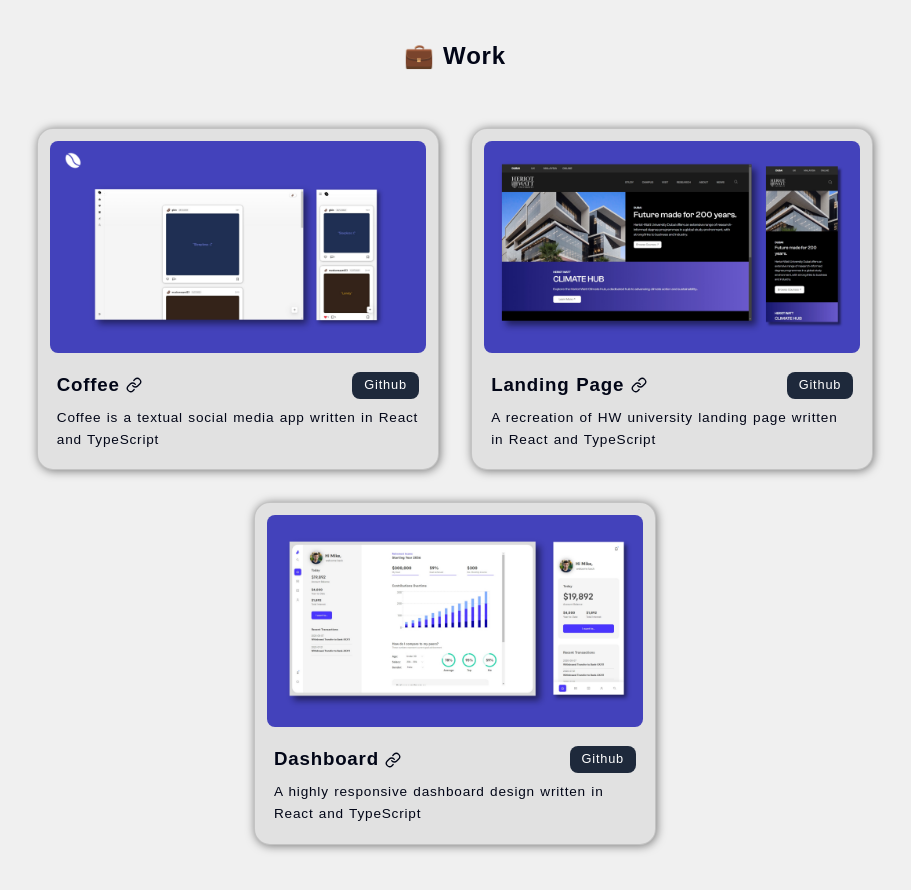
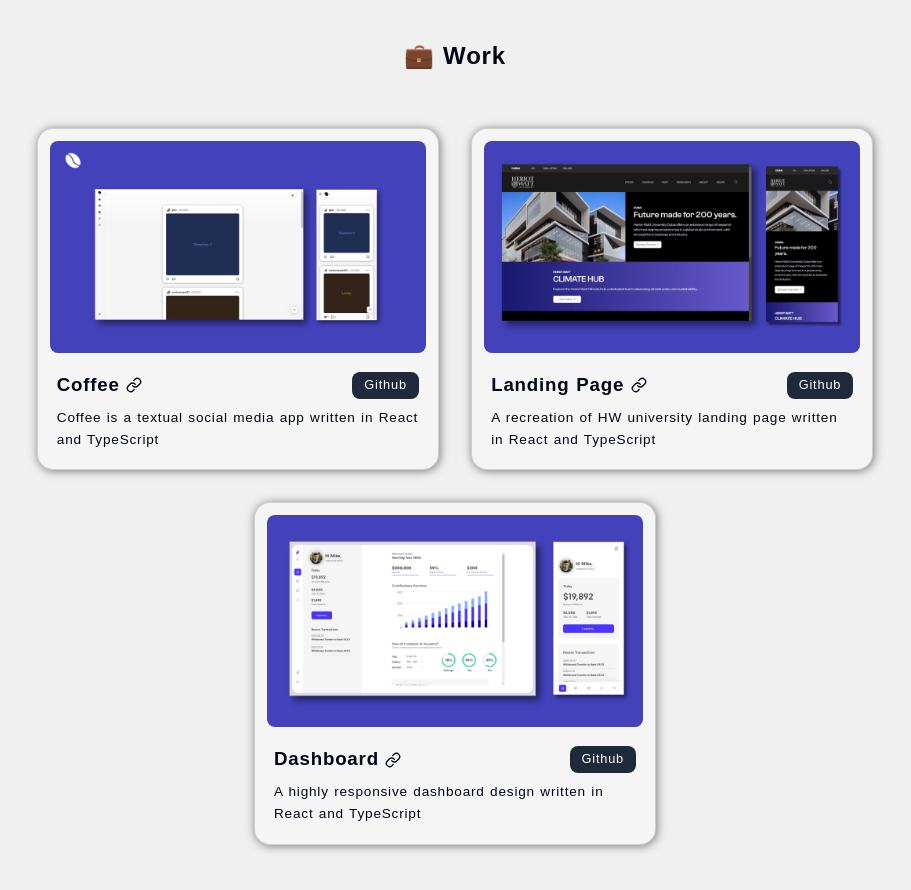
Before and after one commit to Gblnn/portfolio, a React (Vite) app: page / in a window 1280 px wide. Shown: the part 880-1770 px from the top of the page, without its empty margins (185-1096 px from the left). Built offline with nearby package versions, Linux system fonts and the light colour scheme; a web font is replaced by a local one.

Commit message:
Update style.css

```diff
--- a/src/styles/style.css
+++ b/src/styles/style.css
@@ -3,7 +3,7 @@
   --clr-indigo: #4f46e5;
   --clr-rose: #e11d48;
   --clr-slate600: #475569;
-  --card-color: rgb(225 225 225);
+  --card-color: rgb(245 245 245);
   --nav-color: rgba(240 240 240 /80%);
   --bio-color: rgba(200 200 200 /40%);
   --color: #020617;
```
